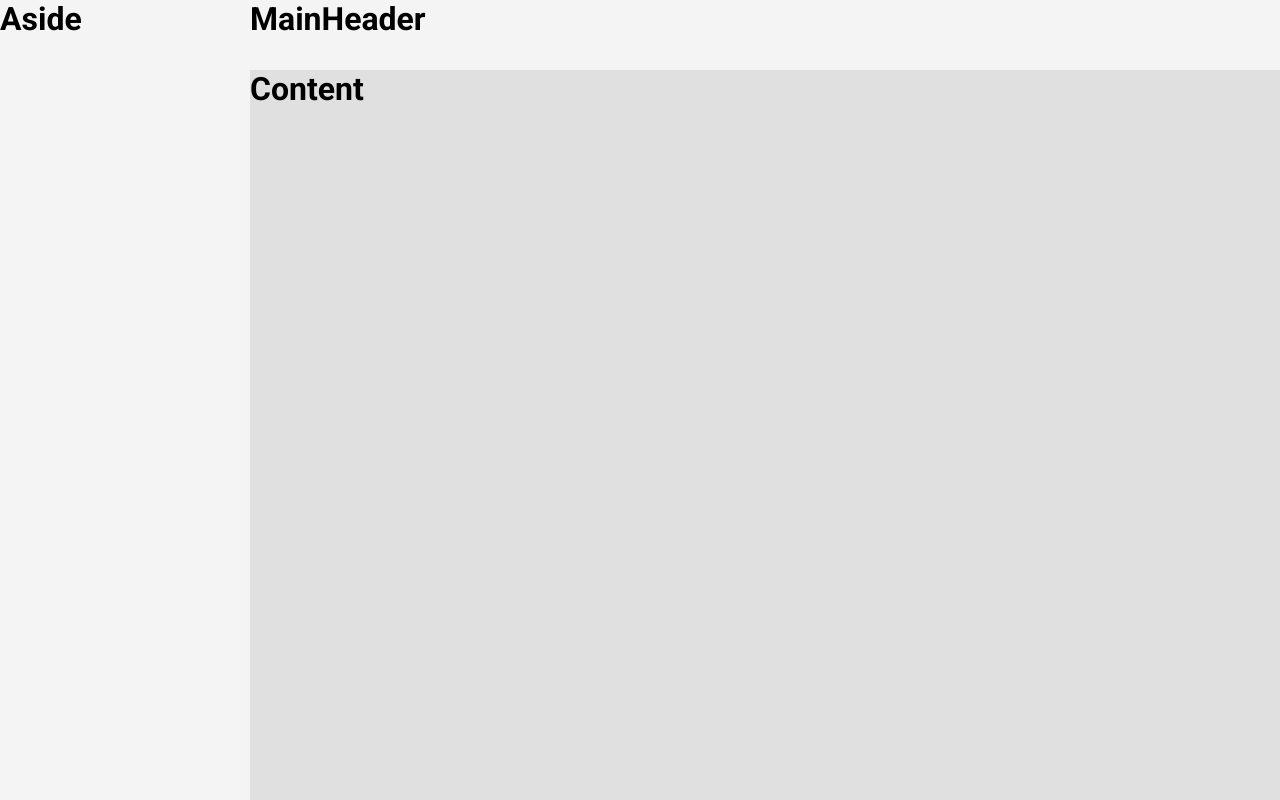
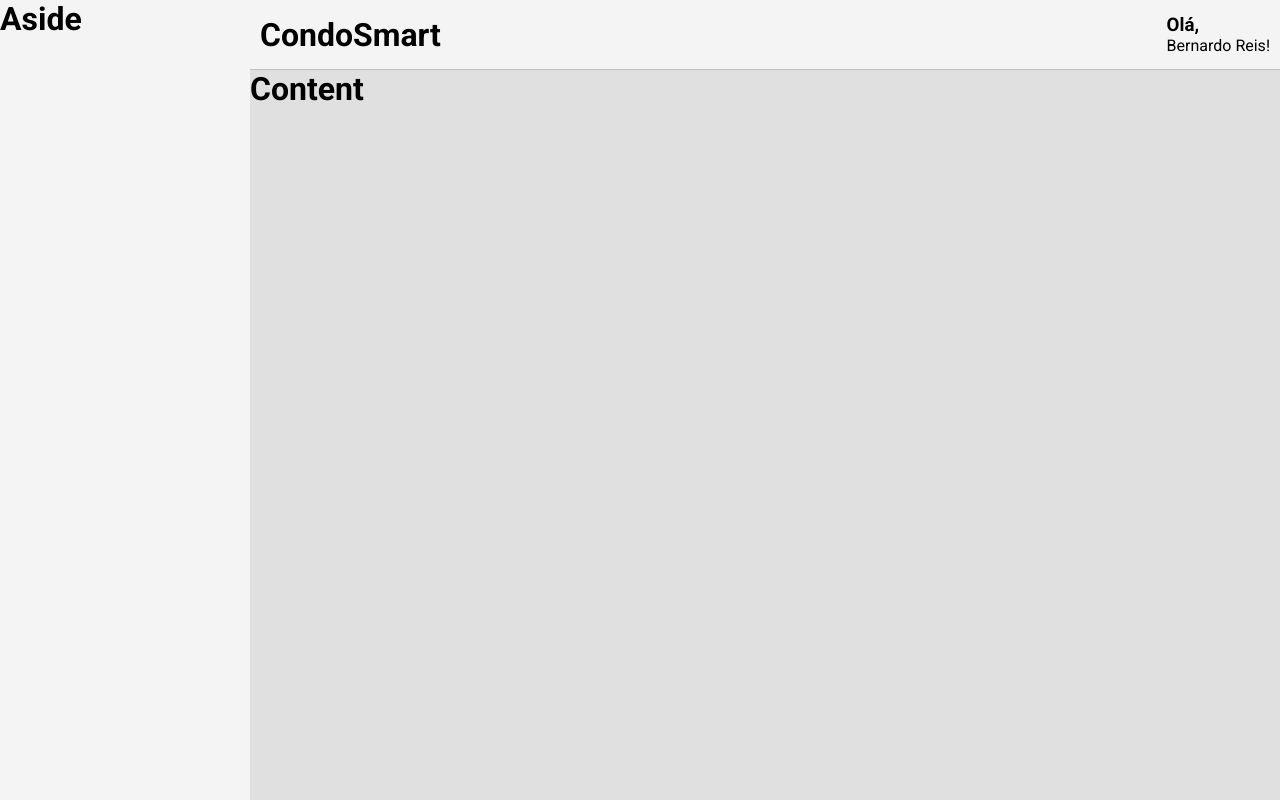
Before and after one commit to devBernardo-Mendes/pit-cotemig-2024, a React (Create React App) app: page / in a window 1280 px wide. Built offline with nearby package versions, Linux system fonts and the light colour scheme.

Commit message:
feat: :sparkles: Create main header and yours styles

```diff
--- a/src/components/HeaderMain/index.tsx
+++ b/src/components/HeaderMain/index.tsx
@@ -1,10 +1,21 @@
 import React from "react";
-import { ContainerSC } from "./styles/styled";
+import {
+  ContainerSC,
+  WelcomeSC,
+  ProfileSC,
+  UserNameSC,
+  TitleSC,
+} from "./styles/styled";
 
 const MainHeader: React.FC = () => {
   return (
     <ContainerSC>
-      <h1>MainHeader</h1>
+      <TitleSC>CondoSmart</TitleSC>
+
+      <ProfileSC>
+        <WelcomeSC>Olá, </WelcomeSC>
+        <UserNameSC>Bernardo Reis!</UserNameSC>
+      </ProfileSC>
     </ContainerSC>
   );
 };
--- a/src/components/HeaderMain/styles/styled.ts
+++ b/src/components/HeaderMain/styles/styled.ts
@@ -2,7 +2,24 @@ import styled from "styled-components";
 
 export const ContainerSC = styled.div`
   grid-area: MH;
-  color: ${(props) => props.theme.colors.black};
 
   background-color: ${(props) => props.theme.colors.primary};
+
+  display: flex;
+  justify-content: space-between;
+  align-items: center;
+
+  padding: 0 0.625rem;
+  border-bottom: 0.063rem solid ${(props) => props.theme.colors.gray};
 `;
+
+export const TitleSC = styled.h1`
+  color: ${(props) => props.theme.colors.black};
+`;
+export const ProfileSC = styled.div`
+  color: ${(props) => props.theme.colors.black};
+`;
+
+export const WelcomeSC = styled.h3``;
+
+export const UserNameSC = styled.span``;
```
